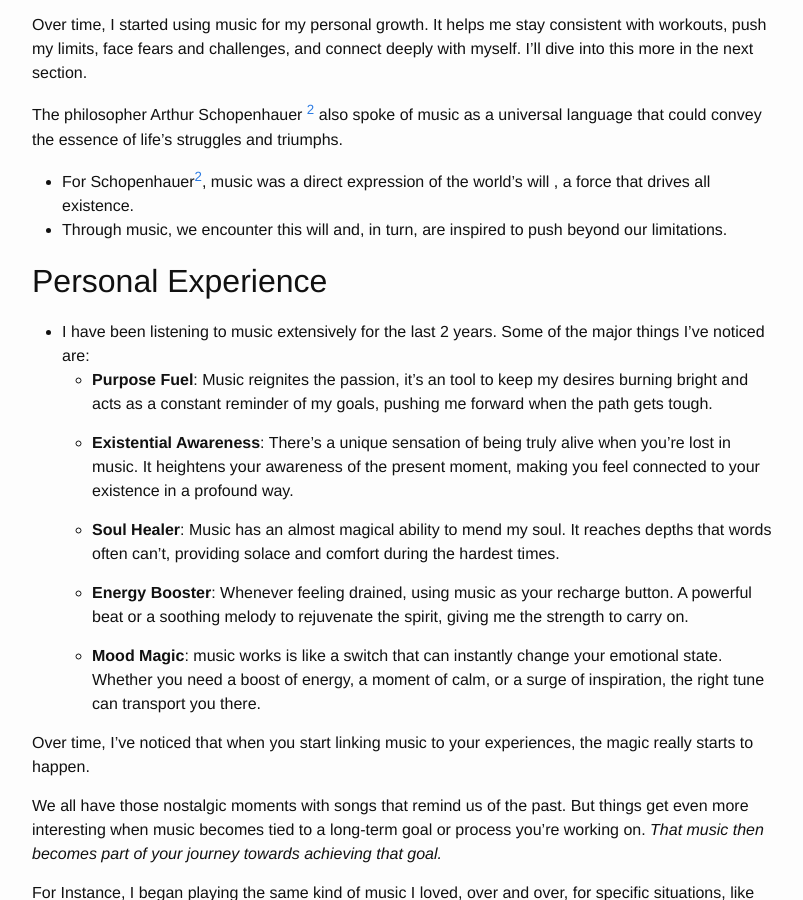
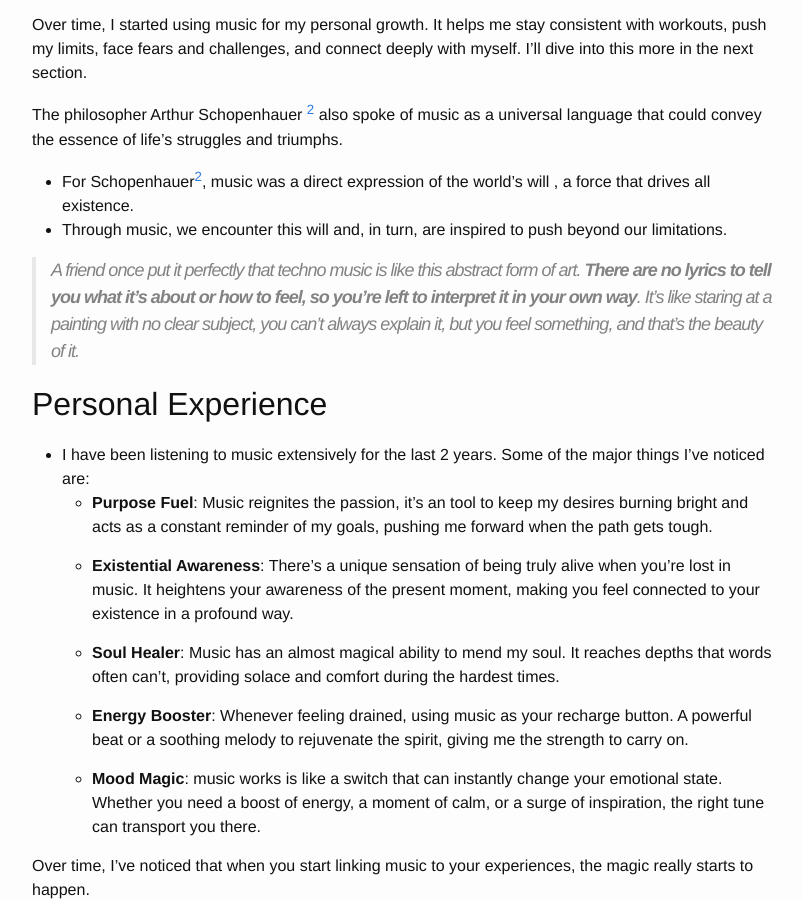
Before and after one commit to arbazkiraak/arbazkiraak.github.io, a Jekyll site: the page built from _posts/2024/2024-05-06-music.markdown, in a window 1280 px wide and 900 px high, scrolled down 1726 px. Shown: the whole window, without its empty margins (238-1041 px from the left). Built offline with Jekyll 4.4.1, drawn with Linux system fonts in a browser that asks for light colours; nearby versions of some CDN libraries.

Commit message:
add quote

```diff
--- a/_posts/2024/2024-05-06-music.markdown
+++ b/_posts/2024/2024-05-06-music.markdown
@@ -62,6 +62,8 @@ The philosopher Arthur Schopenhauer [^schopenhauer] also spoke of music as a uni
 
 * For Schopenhauer[^schopenhauer], music was a direct expression of the world’s will , a force that drives all existence.
 * Through music, we encounter this will and, in turn, are inspired to push beyond our limitations.
+
+> A friend once put it perfectly that techno music is like this abstract form of art. **There are no lyrics to tell you what it's about or how to feel, so you're left to interpret it in your own way**. It’s like staring at a painting with no clear subject, you can’t always explain it, but you *feel* something, and that’s the beauty of it.
 
 ## Personal Experience
 
```
Also changed, not shown: 2 other files.
